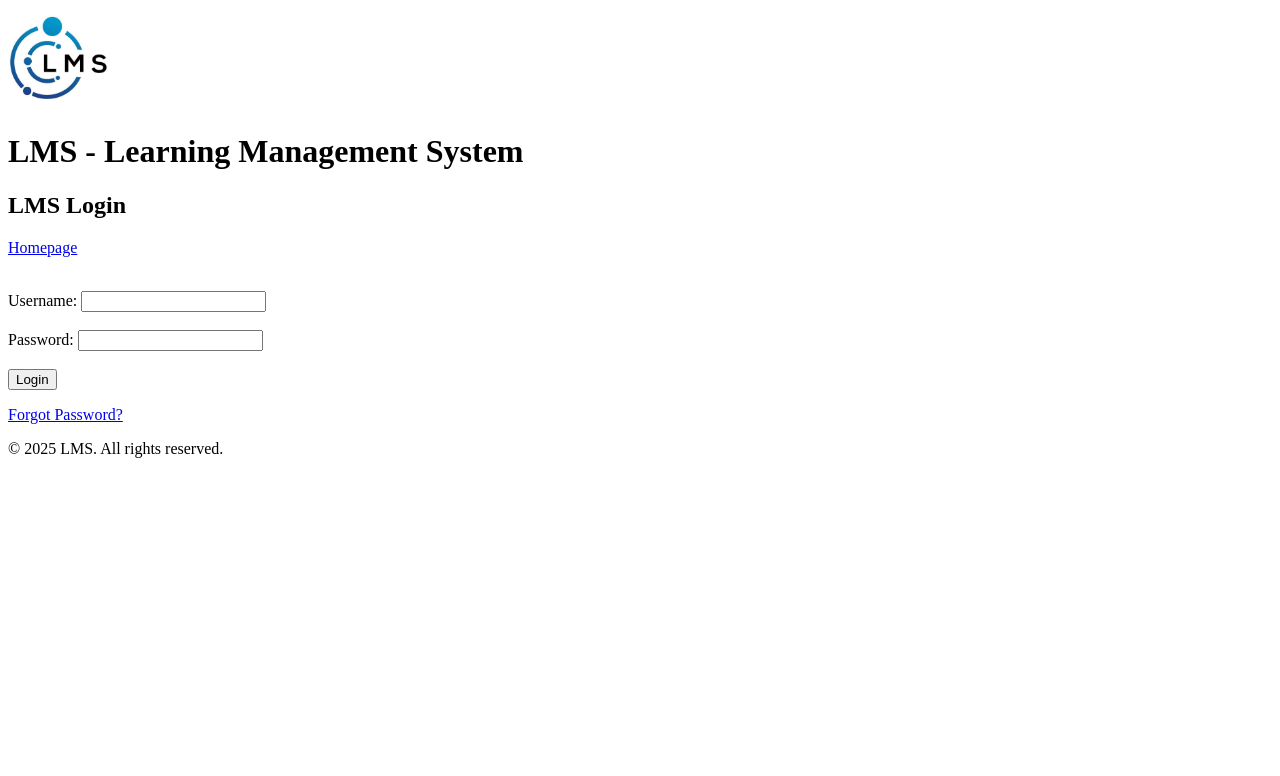
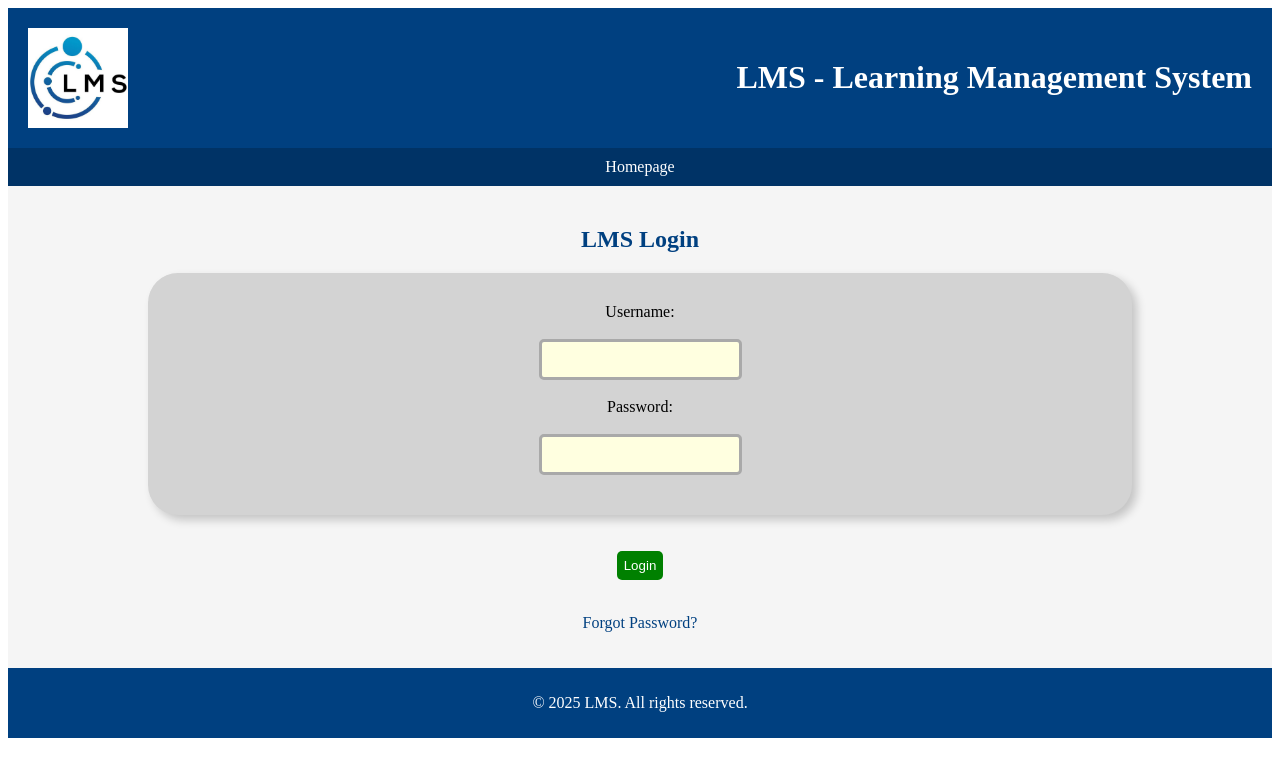
Before and after one commit to charlielang02/ENSF381A2, a plain HTML site: page login.html in a window 1280 px wide. Drawn offline with Linux system fonts and the light colour scheme.

Commit message:
Enhance login page with styling and layout improvements

```diff
--- a/login.html
+++ b/login.html
@@ -2,6 +2,7 @@
 <html>
   <head>
     <title>Login - LMS</title>
+    <link rel="stylesheet" href="styles.css" />
   </head>
   <body>
     <header>
@@ -9,31 +10,33 @@
       <h1>LMS - Learning Management System</h1>
     </header>
 
-    <div>
-      <h2>LMS Login</h2>
+    <div class="nav">
       <p>
         <a href="index.html">Homepage</a>
       </p>
-      <br />
     </div>
 
     <main>
-      <form>
-        <label for="username">Username:</label>
-        <input type="text" id="username" name="username" required /><br /><br />
+      <h2 class="about-label">LMS Login</h2>
+      <form class="login-form">
+        <div class="login-form-group">
+          <label for="username">Username:</label><br /><br />
+          <input
+            type="text"
+            id="username"
+            name="username"
+            required
+          /><br /><br />
 
-        <label for="password">Password:</label>
-        <input
-          type="password"
-          id="password"
-          name="password"
-          required
-        /><br /><br />
-
-        <button onClick="location.href='course_view.html'">Login</button><br />
+          <label for="password">Password:</label><br /><br />
+          <input type="password" id="password" name="password" required />
+        </div>
+        <br /><br />
+        <button class="login-button" onClick="location.href='course_view.html'">
+          Login</button
+        ><br />
+        <p><a class="forgot-password" href="#">Forgot Password?</a></p>
       </form>
-
-      <p><a href="#">Forgot Password?</a></p>
     </main>
 
     <footer>
--- a/styles.css
+++ b/styles.css
@@ -37,13 +37,13 @@ header {
   }
 
   main {
-    background-color: #d4d4d4;
+    background-color: whitesmoke;
     padding: 20px;
     margin: 0;
   }
 
   #about {
-    background-color: #d4d4d4;
+    background-color: whitesmoke;
     text-align: center;
     padding: 20px;
     margin: 20px auto;
@@ -52,6 +52,7 @@ header {
 
   .about-label {
     color: #004080;
+    text-align: center;
   }
 
   ul {
@@ -66,3 +67,51 @@ header {
     padding: 10px;
     text-align: center;
   }
+
+  .login-form {
+    display: flex;
+    flex-direction: column;
+    align-items: center;
+    justify-content: center;
+    margin-left: 150px;
+    margin-right: 150px;
+  }
+
+  .login-form-group {
+    width: 100%;
+    border-radius: 30px;
+    padding: 30px;
+    padding-bottom: 40px;
+    background-color: lightgray;
+    box-shadow: 5px 5px 10px 0 rgba(0, 0, 0, 0.2);
+    text-align: center;
+  }
+
+  input {
+    background-color: lightyellow;
+    padding: 10px;
+    border-radius: 5px;
+    border: 3px solid darkgray;
+  }
+
+  .login-button {
+    background-color: #008000;
+    color: white;
+    text-align: center;
+    border-radius: 5px;
+    border: none;
+    padding: 7px;
+  }
+
+    .login-button:hover {
+        background-color: #006600;
+    }
+
+.forgot-password {
+    color: #004080;
+    text-decoration: none;
+}
+
+.forgot-password:hover {
+    text-decoration: underline;
+}
```
